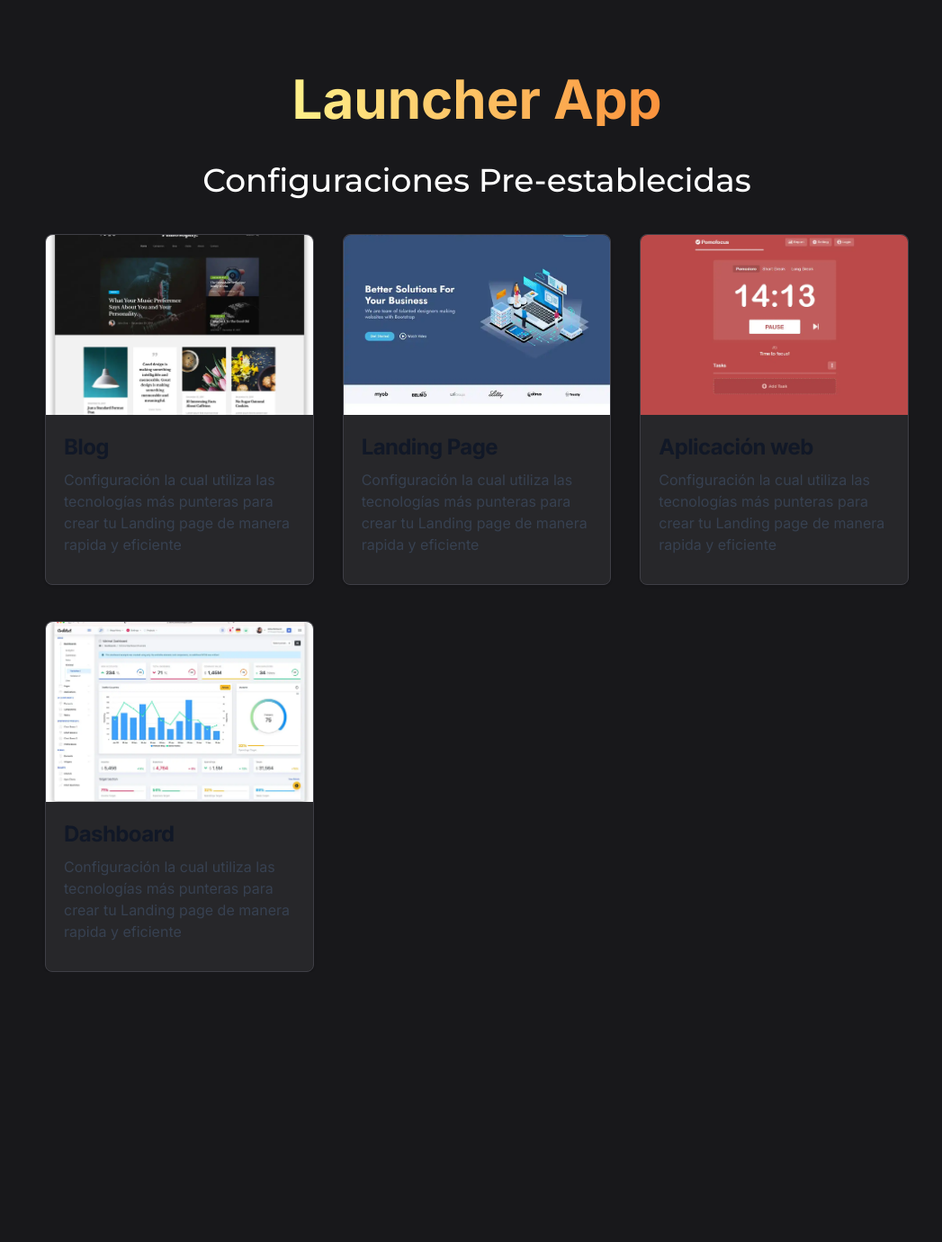
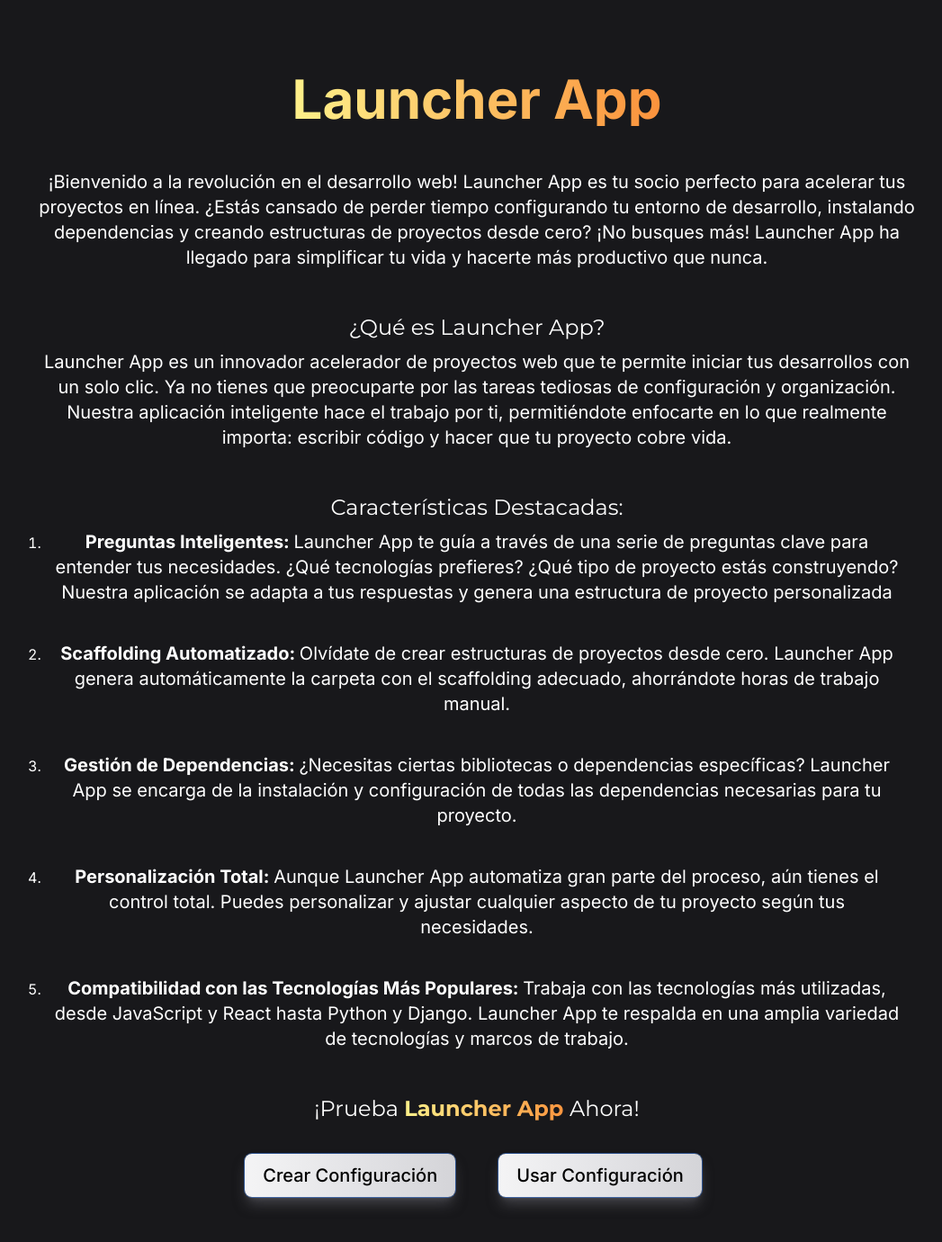
Before and after one commit to ThePowerTechSchool/launcher, a Next.js app: page / in a window 1280 px wide. Shown: the top 1380 px of the page at 90% size, without its empty margins (110-1157 px from the left). Before the commit the page ends 1080 px from the top, so only its background shows below. Built offline with nearby package versions, Linux system fonts and the light colour scheme.

Commit message:
feat: Change pages behavior

```diff
--- a/src/app/(home)/page.tsx
+++ b/src/app/(home)/page.tsx
@@ -1,33 +1,65 @@
-import Card from '@/components/card'
-import { cn } from '@/utils/functions'
-import { PRE_ESTABLISHED_CONFIGURATIONS } from '@/utils/constants'
-import { MONTSERRAT } from '@/utils/fonts'
+import { HIGILIGHTED_FEATURES, PROJECT_NAME } from '@/utils/constants'
 import HomeHeader from '@/components/home-header'
 import { HOME_HEADER_PROPS } from './props'
+import LandingParragraph from '@/components/lading-parragraph'
+import LandingTitle from '@/components/landing-title'
+import Link from 'next/link'
 
 export default function Home() {
   return (
     <>
       <HomeHeader {...HOME_HEADER_PROPS} />
       <main>
-        <section>
-          <h2
-            className={cn(
-              'text-3xl  lg:text-4xl 2xl:text-5xl font-medium leading-10 text-center',
-              MONTSERRAT.className
-            )}
-          >
-            Configuraciones Pre-establecidas
-          </h2>
-          <ul className='mt-10 grid grid-cols-1 md:grid-cols-2  xl:grid-cols-3 2xl:grid-cols-4 gap-x-8 gap-y-10 px-8'>
-            {PRE_ESTABLISHED_CONFIGURATIONS.map((configuration) => {
+        <section className='px-4'>
+          <LandingParragraph>
+            ¡Bienvenido a la revolución en el desarrollo web! {PROJECT_NAME} es tu socio perfecto
+            para acelerar tus proyectos en línea. ¿Estás cansado de perder tiempo configurando tu
+            entorno de desarrollo, instalando dependencias y creando estructuras de proyectos desde
+            cero? ¡No busques más! {PROJECT_NAME} ha llegado para simplificar tu vida y hacerte más
+            productivo que nunca.
+          </LandingParragraph>
+          <LandingTitle>¿Qué es {PROJECT_NAME}?</LandingTitle>
+          <LandingParragraph>
+            {PROJECT_NAME} es un innovador acelerador de proyectos web que te permite iniciar tus
+            desarrollos con un solo clic. Ya no tienes que preocuparte por las tareas tediosas de
+            configuración y organización. Nuestra aplicación inteligente hace el trabajo por ti,
+            permitiéndote enfocarte en lo que realmente importa: escribir código y hacer que tu
+            proyecto cobre vida.
+          </LandingParragraph>
+          <LandingTitle>Características Destacadas:</LandingTitle>
+          <ol className='list-decimal px-4'>
+            {HIGILIGHTED_FEATURES.map((feature) => {
               return (
-                <li key={configuration.title}>
-                  <Card {...configuration} />
+                <li key={feature.title} className='first-of-type:mt-0 mt-6'>
+                  <LandingParragraph>
+                    <span className='font-bold'>{feature.title}</span>
+                    {feature.description}
+                  </LandingParragraph>
                 </li>
               )
             })}
-          </ul>
+          </ol>
+          <LandingTitle>
+            ¡Prueba{' '}
+            <span className='text-transparent bg-clip-text bg-gradient-to-r from-yellow-200 to-orange-400 font-bold'>
+              {PROJECT_NAME}{' '}
+            </span>
+            Ahora!
+          </LandingTitle>
+          <div className='flex flex-wrap mb-10 items-center justify-center w-full mt-10 gap-10'>
+            <Link
+              href={'/config'}
+              className='text-black bg-gradient-to-r from-zinc-100 via-zinc-200 to-zinc-300 hover:bg-gradient-to-br hover:from-zinc-300 hover:via-zinc-200 hover:to-zinc-100   shadow-lg shadow-zinc-500/50  rounded-lg text-md px-5 py-2.5 text-center mr-2 mb-2 ring-1 animate-bounce  font-medium text-lg md:text-xl '
+            >
+              Crear Configuración
+            </Link>
+            <Link
+              href={'/pre-established-config'}
+              className='text-black bg-gradient-to-r from-zinc-100 via-zinc-200 to-zinc-300 hover:bg-gradient-to-br hover:from-zinc-300 hover:via-zinc-200 hover:to-zinc-100   shadow-lg shadow-zinc-500/50  rounded-lg text-md px-5 py-2.5 text-center mr-2 mb-2 ring-1 animate-bounce  font-medium text-lg md:text-xl '
+            >
+              Usar Configuración
+            </Link>
+          </div>
         </section>
       </main>
     </>
--- a/src/app/config/page.tsx
+++ b/src/app/config/page.tsx
@@ -2,10 +2,22 @@
 
 import { INITIAL_CONFIG_FORM_PROPS_FIELDS } from './props'
 import ConfigForm from '@/components/config-form'
+import { cloneTemplate } from '@/utils/functions'
+import { useRouter } from 'next/navigation'
 
 export default function ConfigPage() {
-  const handleSubmit = (values: { [key: string]: string }) => {
-    console.log(values)
+  const router = useRouter()
+  const handleSubmit = async (values: { [key: string]: string }) => {
+    await cloneTemplate(
+      [values.technology, values.variant, values.stylingTool || values.useCase],
+      values.projectName
+    )
+
+    const url = `config/${values.technology.toLowerCase()}/${values.variant.toLowerCase()}/${
+      values.stylingTool.toLowerCase() || values.useCase.toLowerCase()
+    }${encodeURIComponent(values.projectName)}`
+
+    router.push(url)
   }
   return <ConfigForm onSubmit={handleSubmit} formFields={INITIAL_CONFIG_FORM_PROPS_FIELDS} />
 }
```
